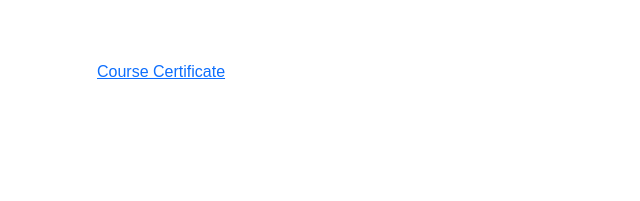
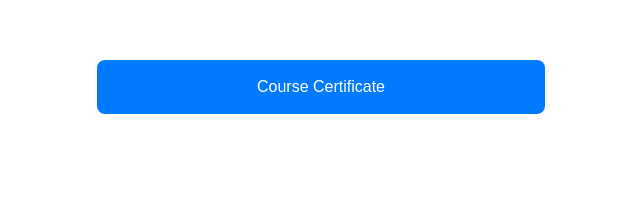
Before and after one commit to Nptel1231/image, a plain HTML site: page index.html in a window 1280 px wide. Shown: the whole page, without its empty margins (555-1195 px from the left). Drawn offline with nearby package versions, Linux system fonts and the light colour scheme.

Commit message:
Update index.html

```diff
--- a/index.html
+++ b/index.html
@@ -54,6 +54,18 @@
         .portfolio-item img:hover {
             transform: scale(1.05);
         }
+        .pdf-box {
+            background-color: #007bff; /* Blue color */
+            color: #ffffff; /* White text color */
+            padding: 15px;
+            border-radius: 8px;
+            text-align: center;
+        }
+
+        .pdf-box a {
+            color: #ffffff; /* White text color for the link */
+            text-decoration: none;
+        }
     </style>
 </head>
 <body>
@@ -71,7 +83,9 @@
                 </div>
 
                 <div class="col-lg-6 col-md-6 portfolio-item filter-web">
-                    <a href="H.pdf" target="_blanck">Course Certificate</a>
+                    <div class="pdf-box">
+                        <a href="H.pdf" target="_blanck">Course Certificate</a>
+                     </div>
                 </div>
 
                 <div class="col-lg-6 col-md-6 portfolio-item filter-app">
```
